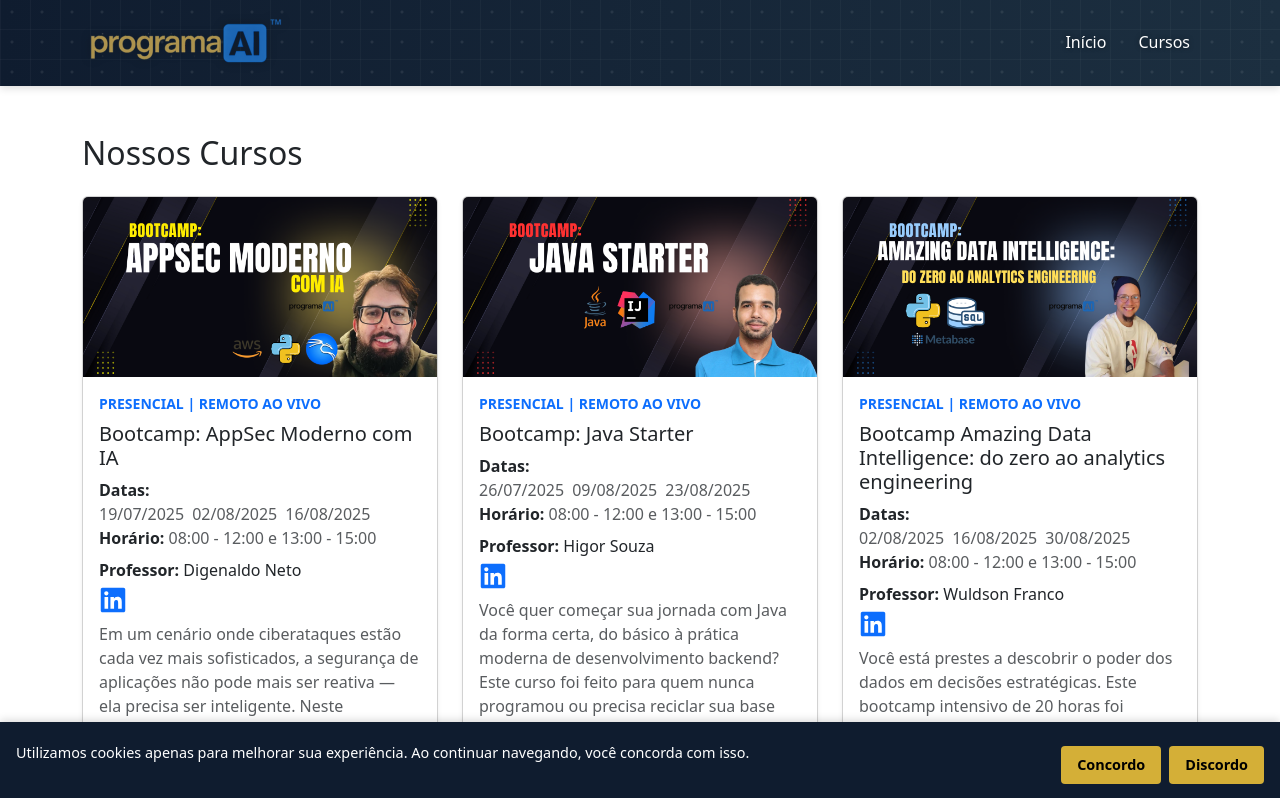
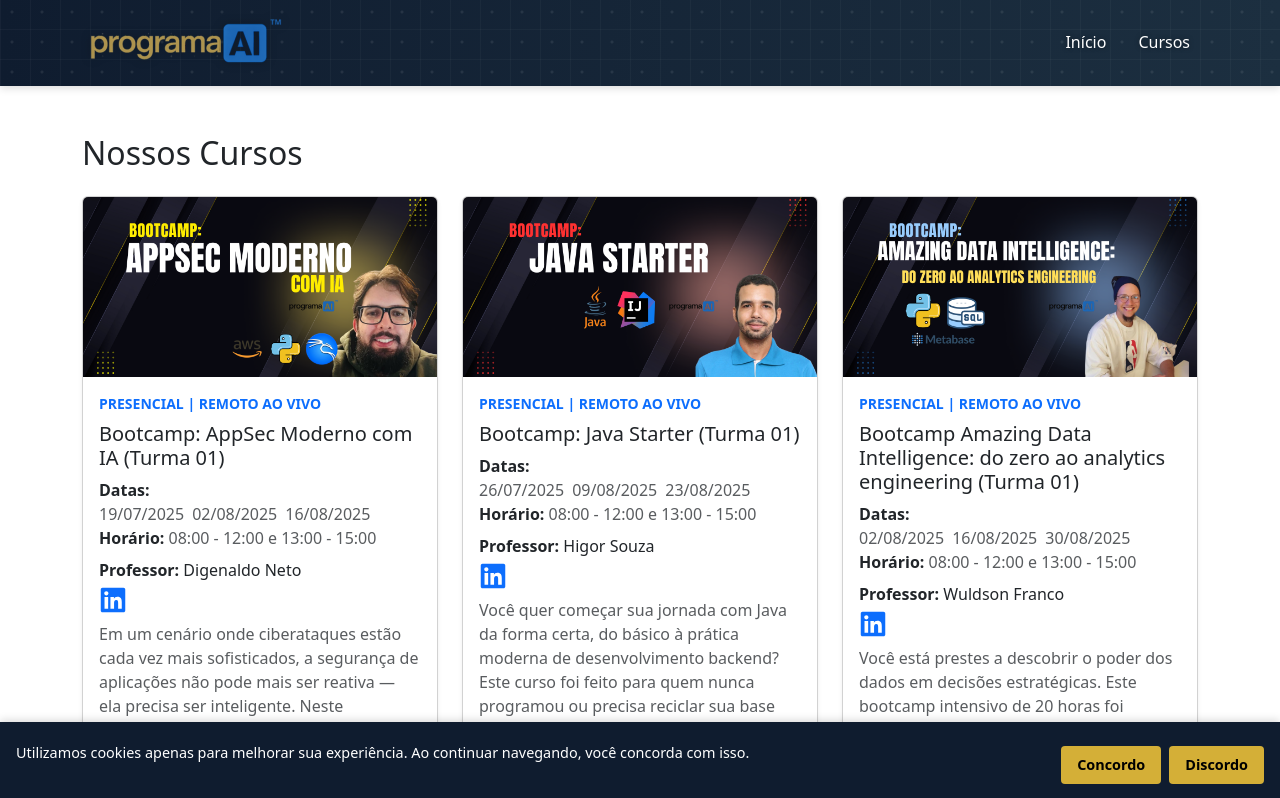
Before and after one commit to kelsonvictr/programaai-frontend, a React (Vite) app: page /cursos in a window 1280 px wide. Shown: the top 798 px of the page. Built offline with nearby package versions, Linux system fonts and the light colour scheme.

Commit message:
fix: ajustes

```diff
--- a/src/mocks/courses.ts
+++ b/src/mocks/courses.ts
@@ -4,7 +4,7 @@ export interface Course {
   title: string
   description: string
   duration: string
-  price: string,
+  price: string
   obsPrice?: string
   imageUrl: string
   bannerSite: string
@@ -17,24 +17,9 @@ export interface Course {
 }
 
 export const courses: Course[] = [
-  /*{
-    id: 1,
-    title: "Bootcamp: Programação do Zero",
-    description:
-      "Pensado para quem nunca programou, este curso intensivo de 20 horas vai te levar da lógica de programação até a criação de projetos web simples com JavaScript, HTML5 e CSS3. Aprenda a estruturar páginas responsivas, manipular o DOM e introduzir conceitos de versionamento com Git/GitHub. Perfeito para quem busca uma base sólida, sem “encheção de linguiça”, e já sair construindo suas primeiras aplicações do zero!",
-    duration: "30 horas",
-    price: "R$199,99 (promoção de lançamento)",
-    imageUrl: "https://via.placeholder.com/300x150?text=ReactJS",
-    bannerSite: "react-native.png",
-    professor: "Kelson Victor",
-    linkedin: "https://www.linkedin.com/in/",
-    datas: ["12/07/2025", "26/07/2025", "09/08/2025"],
-    horario: "08:00 - 12:00 e 13:00 - 15:00",
-    modalidade: "PRESENCIAL | REMOTO AO VIVO"
-  },*/
   {
     id: 2,
-    title: "Bootcamp: AppSec Moderno com IA",
+    title: "Bootcamp: AppSec Moderno com IA (Turma 01)",
     description: `Em um cenário onde ciberataques estão cada vez mais sofisticados, a segurança de aplicações não pode mais ser reativa — ela precisa ser inteligente. Neste bootcamp prático de 20 horas, você vai mergulhar no universo da segurança ofensiva e defensiva, utilizando Inteligência Artificial para identificar vulnerabilidades em tempo real.
 
 Você aprenderá a integrar Python, Kali Linux, Burp Suite, OWASP ZAP, ferramentas de DevSecOps e pipelines de CI/CD com abordagens modernas como Shift Left Security. O conteúdo inclui desde fundamentos do OWASP Top 10, exploração de falhas em ambientes controlados, até a construção de automações com IA para prevenir exploits em produção. Também abordamos boas práticas de arquitetura segura em ambientes em nuvem (AWS/GCP), uso de Keycloak para autenticação robusta, e como configurar camadas de proteção com Cloudflare, WAF e IAM.
@@ -46,7 +31,7 @@ Com a experiência do professor Digenaldo Neto — Engenheiro de Segurança na J
     imageUrl: "/coursecard-appsec.png",
     bannerSite: "/banner-site-appsec.png",
     professor: "Digenaldo Neto",
-    linkedin: "https://www.linkedin.com/in/",
+    linkedin: "https://www.linkedin.com/in/digenaldo/",
     datas: ["19/07/2025", "02/08/2025", "16/08/2025"],
     horario: "08:00 - 12:00 e 13:00 - 15:00",
     modalidade: "PRESENCIAL | REMOTO AO VIVO",
@@ -54,8 +39,8 @@ Com a experiência do professor Digenaldo Neto — Engenheiro de Segurança na J
   },
   {
     id: 3,
-    title: "Bootcamp: Java Starter",
-   description: `Você quer começar sua jornada com Java da forma certa, do básico à prática moderna de desenvolvimento backend? Este curso foi feito para quem nunca programou ou precisa reciclar sua base em Java, com aulas ao vivo e conteúdo direto ao ponto. São 20 horas de prática intensa, onde você vai:
+    title: "Bootcamp: Java Starter (Turma 01)",
+    description: `Você quer começar sua jornada com Java da forma certa, do básico à prática moderna de desenvolvimento backend? Este curso foi feito para quem nunca programou ou precisa reciclar sua base em Java, com aulas ao vivo e conteúdo direto ao ponto. São 20 horas de prática intensa, onde você vai:
 
 - Aprender desde variáveis, estruturas de decisão e repetição até orientação a objetos;
 - Criar projetos práticos com IntelliJ, Java moderno (versões atuais), Maven, Spring Boot e banco de dados PostgreSQL;
@@ -70,7 +55,7 @@ O professor Higor Souza tem sólida experiência como desenvolvedor backend em e
     imageUrl: "/coursecard-javastarter.png",
     bannerSite: "/banner-site-javastarter.png",
     professor: "Higor Souza",
-    linkedin: "https://www.linkedin.com/in/",
+    linkedin: "https://www.linkedin.com/in/higor-souza-andrade/",
     datas: ["26/07/2025", "09/08/2025", "23/08/2025"],
     horario: "08:00 - 12:00 e 13:00 - 15:00",
     modalidade: "PRESENCIAL | REMOTO AO VIVO",
@@ -78,7 +63,7 @@ O professor Higor Souza tem sólida experiência como desenvolvedor backend em e
   },
   {
     id: 4,
-    title: "Bootcamp Amazing Data Intelligence: do zero ao analytics engineering",
+    title: "Bootcamp Amazing Data Intelligence: do zero ao analytics engineering (Turma 01)",
     description: `Você está prestes a descobrir o poder dos dados em decisões estratégicas. Este bootcamp intensivo de 20 horas foi pensado para transformar iniciantes em profissionais prontos para atuar em engenharia analítica, combinando fundamentos de dados com práticas de mercado.
 
 Você aprenderá a construir pipelines de dados do zero, entender modelagem para BI, aplicar boas práticas de governança e visualizar dados com ferramentas poderosas como PowerBI, Metabase, dbt, Athena e Glue. Também abordaremos ETL com PySpark e Airflow, consumo de dados com SQL avançado e integração em ambientes de nuvem (AWS/GCP).
@@ -90,7 +75,7 @@ O curso é conduzido por Wuldson Franco, especialista com atuação em empresas
     imageUrl: "/coursecard-amazing-data.png",
     bannerSite: "/banner-site-amazing.png",
     professor: "Wuldson Franco",
-    linkedin: "https://www.linkedin.com/in/",
+    linkedin: "https://www.linkedin.com/in/wuldsonfranco/",
     datas: ["02/08/2025", "16/08/2025", "30/08/2025"],
     horario: "08:00 - 12:00 e 13:00 - 15:00",
     modalidade: "PRESENCIAL | REMOTO AO VIVO",
--- a/src/pages/CourseDetails.tsx
+++ b/src/pages/CourseDetails.tsx
@@ -43,6 +43,7 @@ const CourseDetails: React.FC = () => {
             <strong>Duração:</strong> {course.duration} <br />
             <strong>Investimento:</strong> {course.price}
   {course.obsPrice && <span> ({course.obsPrice})</span>} <br />
+            <strong>Formas de Pagamento:</strong> Pix ou Cartão de Crédito (em até 12x)<br/>
             <Button
               variant="outline-primary"
               size="sm"
```
